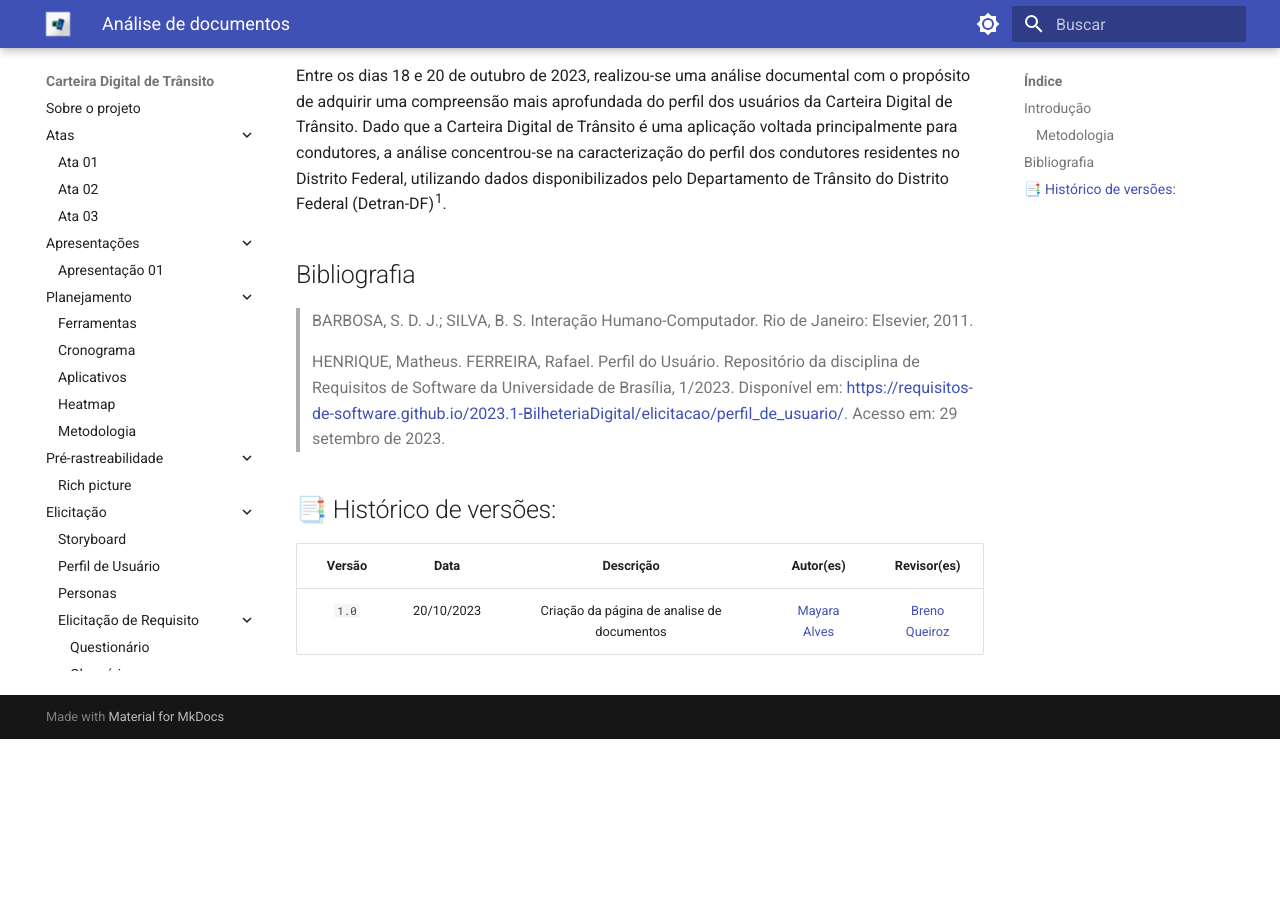
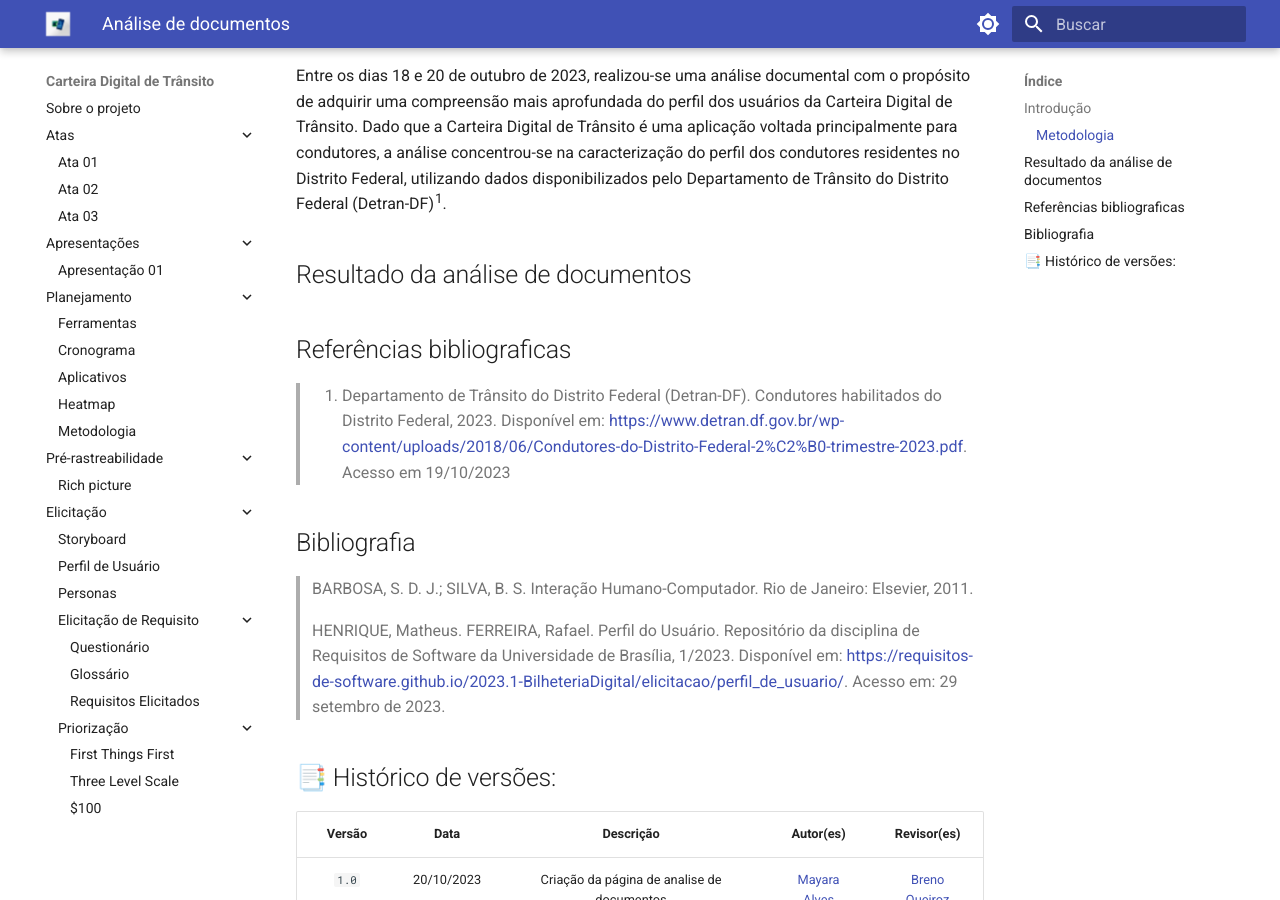
Before and after one commit to Requisitos-de-Software/2023.2-Carteira_Digital_de_Transito, an MkDocs documentation site: the page built from docs/elicitação/PerfildeUsuario/AnaliseDocumento.md, in a window 1280 px wide and 900 px high, scrolled down 399 px. Built offline with MkDocs 1.6.1 and Material for MkDocs 9.7.7, drawn with Linux system fonts in a browser that asks for light colours; before the commit the page ends 1138 px from its top, so only the background shows below that.

Commit message:
Update AnaliseDocumento.md

```diff
--- a/docs/elicitação/PerfildeUsuario/AnaliseDocumento.md
+++ b/docs/elicitação/PerfildeUsuario/AnaliseDocumento.md
@@ -9,6 +9,13 @@
 
 Entre os dias 18 e 20 de outubro de 2023, realizou-se uma análise documental com o propósito de adquirir uma compreensão mais aprofundada do perfil dos usuários da Carteira Digital de Trânsito. Dado que a Carteira Digital de Trânsito é uma aplicação voltada principalmente para condutores, a análise concentrou-se na caracterização do perfil dos condutores residentes no Distrito Federal, utilizando dados disponibilizados pelo Departamento de Trânsito do Distrito Federal (Detran-DF)^1^.
 
+## Resultado da análise de documentos
+
+
+
+## Referências bibliograficas
+> 1. Departamento de Trânsito do Distrito Federal (Detran-DF). Condutores habilitados do Distrito Federal, 2023. Disponível em: [https://www.detran.df.gov.br/wp-content/uploads/2018/06/Condutores-do-Distrito-Federal-2%C2%B0-trimestre-2023.pdf](https://www.detran.df.gov.br/wp-content/uploads/2018/06/Condutores-do-Distrito-Federal-2%C2%B0-trimestre-2023.pdf). Acesso em 19/10/2023
+
 ## Bibliografia
 > BARBOSA, S. D. J.; SILVA, B. S. Interação Humano-Computador. Rio de Janeiro: Elsevier, 2011.
 
```
